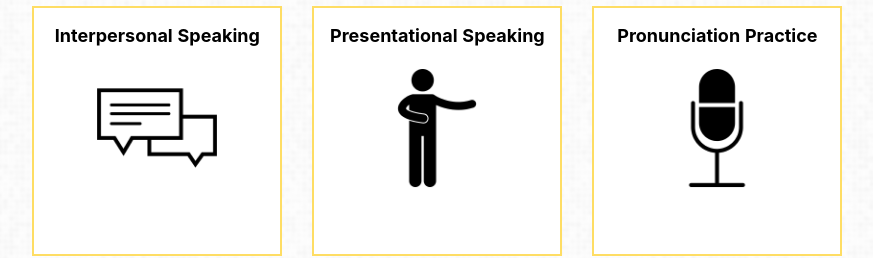
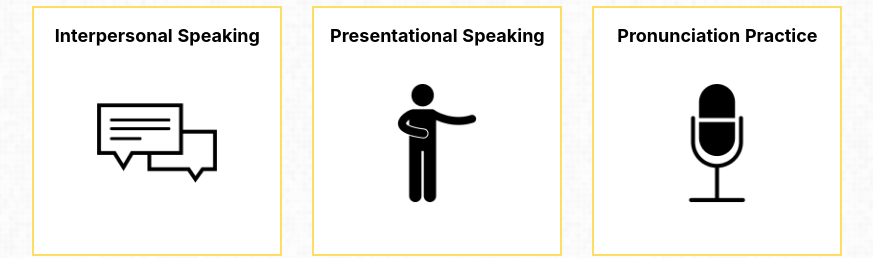
Before and after one commit to DanielLongo/Hablame, a React (Create React App) app: page / in a window 1280 px wide. Shown: the part 341-599 px from the top of the page, without its empty margins (207-1080 px from the left). Built offline with nearby package versions, Linux system fonts and the light colour scheme; what mic-recorder-to-mp3 would draw is missing.

Commit message:
automated updates

```diff
--- a/src/components/activity_button.js
+++ b/src/components/activity_button.js
@@ -59,9 +59,8 @@ class ActivityButton extends Component {
                                 fontSize:18,
                                 fontWeight:"bold",
                                 textAlign: 'center',
-                            }}
-                            >{this.props.text}</p>
-                            <img style={{width:120}} src={pictures[this.props.route]}/>
+                            }}>{this.props.text}</p>
+                            <img style={{width:120, marginTop:15}} src={pictures[this.props.route]}/>
                             </div>
                         </div>
                         <div className="flip-card-back">
```
